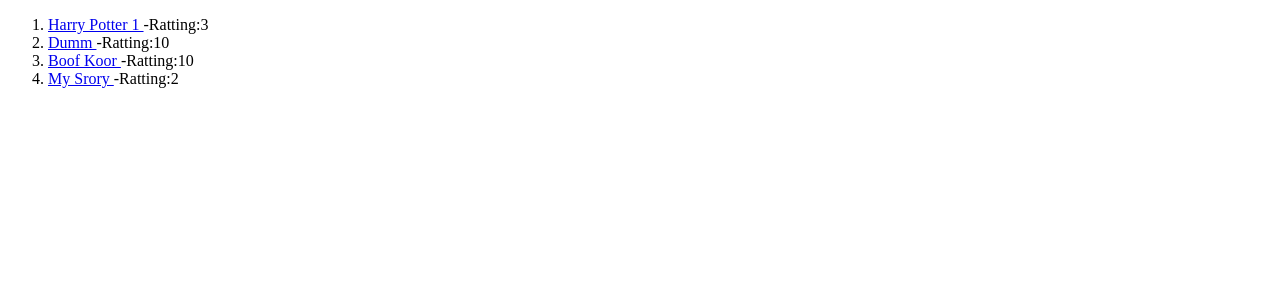
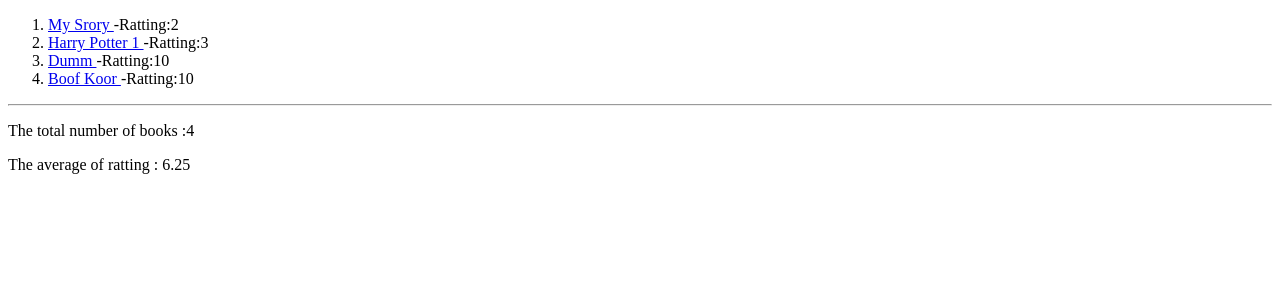
Before and after one commit to bpourshojae/book-store, a Django app: page / in a window 1280 px wide. Shown: the top 300 px of the page. Run offline with Django 5.2, Linux system fonts and the light colour scheme; data comes from the database, SQL or seed files in the repository.

Commit message:
END OF 06 COURSE

```diff
--- a/book_outlet/models.py
+++ b/book_outlet/models.py
@@ -14,7 +14,7 @@
     )
     author = models.CharField(null=True,max_length=100)
     is_bestselling = models.BooleanField(default=False)
-    slug = models.SlugField(default="", null=False)
+    slug = models.SlugField(default="", null=False, db_index=True)
 
     def get_absolute_url(self):
         return reverse("book_detail", args=[self.slug])
--- a/book_outlet/templates/book_outlet/index.html
+++ b/book_outlet/templates/book_outlet/index.html
@@ -9,4 +9,7 @@
     <li><a href="{{ book.get_absolute_url }}">{{book.title}} </a>-Ratting:{{book.ratting}}</li>
     {% endfor %}
 </ol>
+<hr>
+<p>The total number of books :{{total_number_books}}</p>
+<p>The average of ratting : {{average_ratting.ratting__avg}}</p>
 {%endblock%}
--- a/book_outlet/views.py
+++ b/book_outlet/views.py
@@ -1,11 +1,14 @@
 from django.shortcuts import render, get_object_or_404
 from .models import Book
 from django.http import Http404
+from django.db.models import Avg, Max, Min
 
 # Create your views here.
 def index(request):
-    books = Book.objects.all()
-    return render(request, 'book_outlet/index.html', {'books':books})
+    books = Book.objects.all().order_by("-title")
+    book_numbers = books.count()
+    avg_ratting = books.aggregate(Avg("ratting"))
+    return render(request, 'book_outlet/index.html', {'books':books,'total_number_books':book_numbers,'average_ratting':avg_ratting})
 
 def book_detail(request, slug):
     # try:
```
